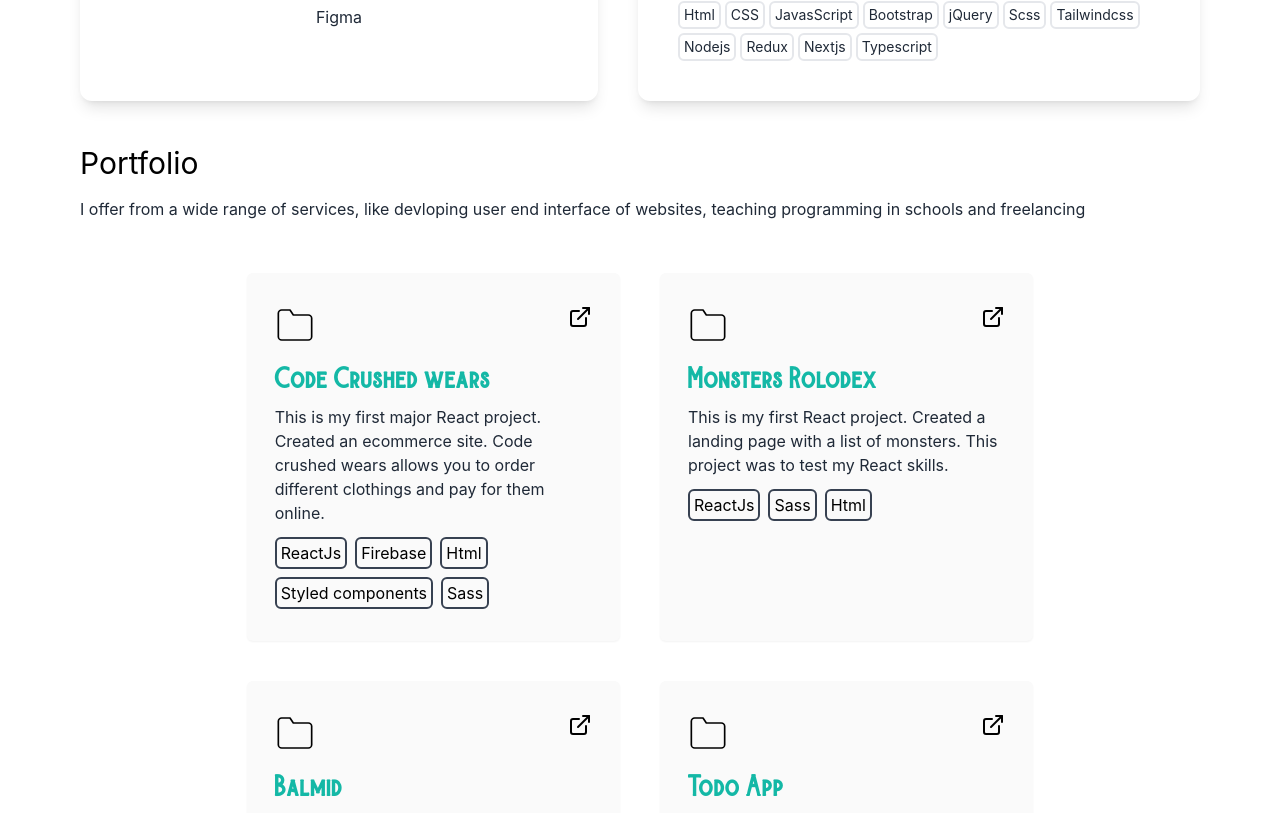
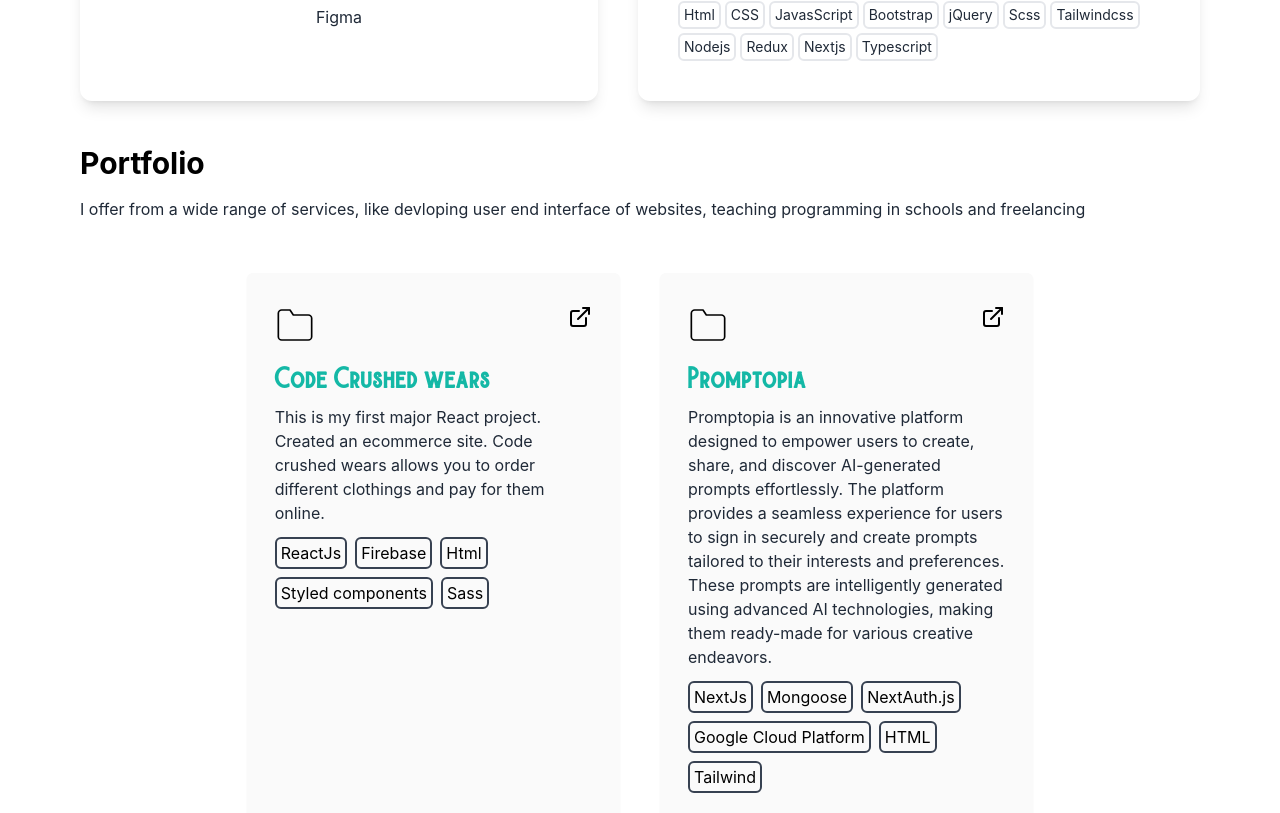
Before and after one commit to Faisal-pixel/faisal-adams, a Next.js app: page / in a window 1280 px wide. Shown: the part 1727-2540 px from the top of the page. Built offline with nearby package versions, Linux system fonts and the light colour scheme.

Commit message:
Add promptopia project

```diff
--- a/pages/index.js
+++ b/pages/index.js
@@ -57,7 +57,7 @@
 
         <section>
             <div>
-              <h3 className='text-3xl py-1'>Services I offer</h3>
+              <h3 className='text-3xl font-bold py-1'>Services I offer</h3>
               <p className='text-md py-2 leading-8 text-grey-800'>Since the beginning of my jounrey as a freelance designer and developer, I&apos;ve done remote work for <span className=' text-teal-500'>Agro businesses, schools, startups</span> and collaborated with talented people to create digital products for a better user experience.</p>
             </div>
             <div className='lg:flex gap-10'>
@@ -94,7 +94,7 @@
 
         <section className='flex flex-col'>
           <div>
-            <h3 className='text-3xl py-1 dark:text-orange-400'>Portfolio</h3>
+            <h3 className='text-3xl font-bold py-1 dark:text-orange-400'>Portfolio</h3>
             <p className=' text-md py-2 leading-8 text-gray-800 dark:text-white'>I offer from a wide range of services, like devloping user end interface of websites, teaching programming in schools and freelancing</p>
           </div>
 
@@ -116,6 +116,27 @@
                 <span className=' rounded-md py-0.5 px-1 border-2 border-gray-700'>Html</span>
                 <span className=' rounded-md py-0.5 px-1 border-2 border-gray-700'>Styled components</span>
                 <span className=' rounded-md py-0.5 px-1 border-2 border-gray-700'>Sass</span>
+              </div>
+
+            </div>
+
+            <div className='basis-1/3 md:max-w-sm py-8 px-7 rounded-md bg-zinc-50 dark:bg-badge shadow-sm box-border'>
+
+              <div>
+                <div className=' flex row justify-between'>
+                  <svg xmlns="http://www.w3.org/2000/svg" width="40" height="40" viewBox="0 0 24 24" fill="none" stroke="currentColor" stroke-width="1" stroke-linecap="round" stroke-linejoin="round" class="feather feather-folder text-3xl text-orange" data-v-3857230a=""><path d="M22 19a2 2 0 0 1-2 2H4a2 2 0 0 1-2-2V5a2 2 0 0 1 2-2h5l2 3h9a2 2 0 0 1 2 2z"></path></svg>
+                  <a href='https://share-prompts-zq8p.vercel.app/' target="blank" className='transition ease-in-out hover:scale-150 hover:text-orange-400 cursor-pointer'><svg  xmlns="http://www.w3.org/2000/svg" width="24" height="24" viewBox="0 0 24 24" fill="none" stroke="currentColor" stroke-width="2" stroke-linecap="round" stroke-linejoin="round" class="feather feather-external-link"><path d="M18 13v6a2 2 0 0 1-2 2H5a2 2 0 0 1-2-2V8a2 2 0 0 1 2-2h6"></path><polyline points="15 3 21 3 21 9"></polyline><line x1="10" y1="14" x2="21" y2="3"></line></svg></a>
+                </div>
+                <h2 className=' text-teal-500 font-semibold text-2xl mt-5 mb-2 font-burtons dark:text-white'>Promptopia</h2>
+                <p className=' text-gray-800 dark:text-zinc-300'>Promptopia is an innovative platform designed to empower users to create, share, and discover AI-generated prompts effortlessly. The platform provides a seamless experience for users to sign in securely and create prompts tailored to their interests and preferences. These prompts are intelligently generated using advanced AI technologies, making them ready-made for various creative endeavors.</p>
+              </div>
+              <div className=' mt-3 flex row flex-wrap gap-2'>
+                <span className=' rounded-md py-0.5 px-1 border-2 border-gray-700'>NextJs</span>
+                <span className=' rounded-md py-0.5 px-1 border-2 border-gray-700'>Mongoose</span>
+                <span className=' rounded-md py-0.5 px-1 border-2 border-gray-700'>NextAuth.js</span>
+                <span className=' rounded-md py-0.5 px-1 border-2 border-gray-700'>Google Cloud Platform</span>
+                <span className=' rounded-md py-0.5 px-1 border-2 border-gray-700'>HTML</span>
+                <span className=' rounded-md py-0.5 px-1 border-2 border-gray-700'>Tailwind</span>
               </div>
 
             </div>
```
